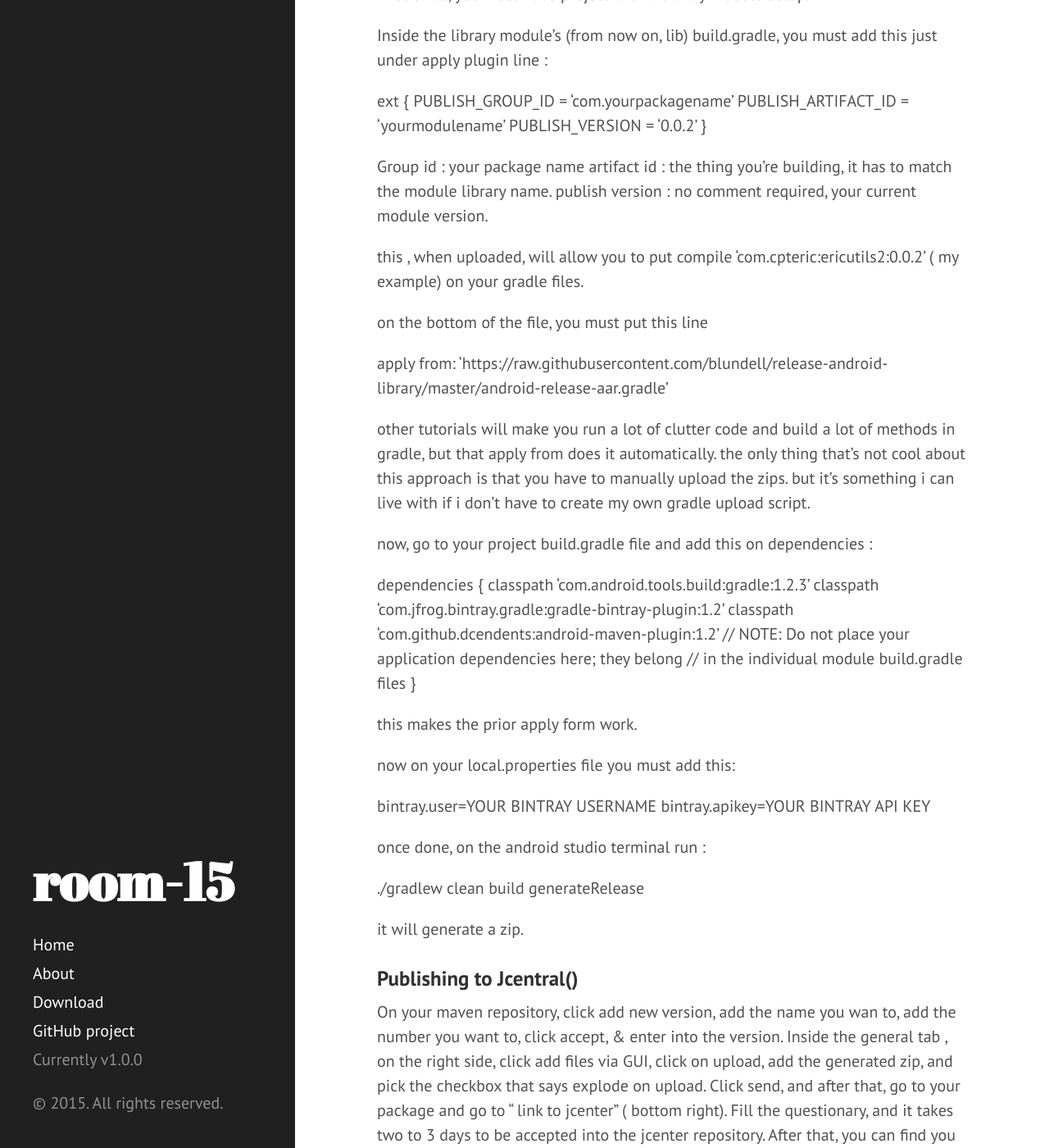
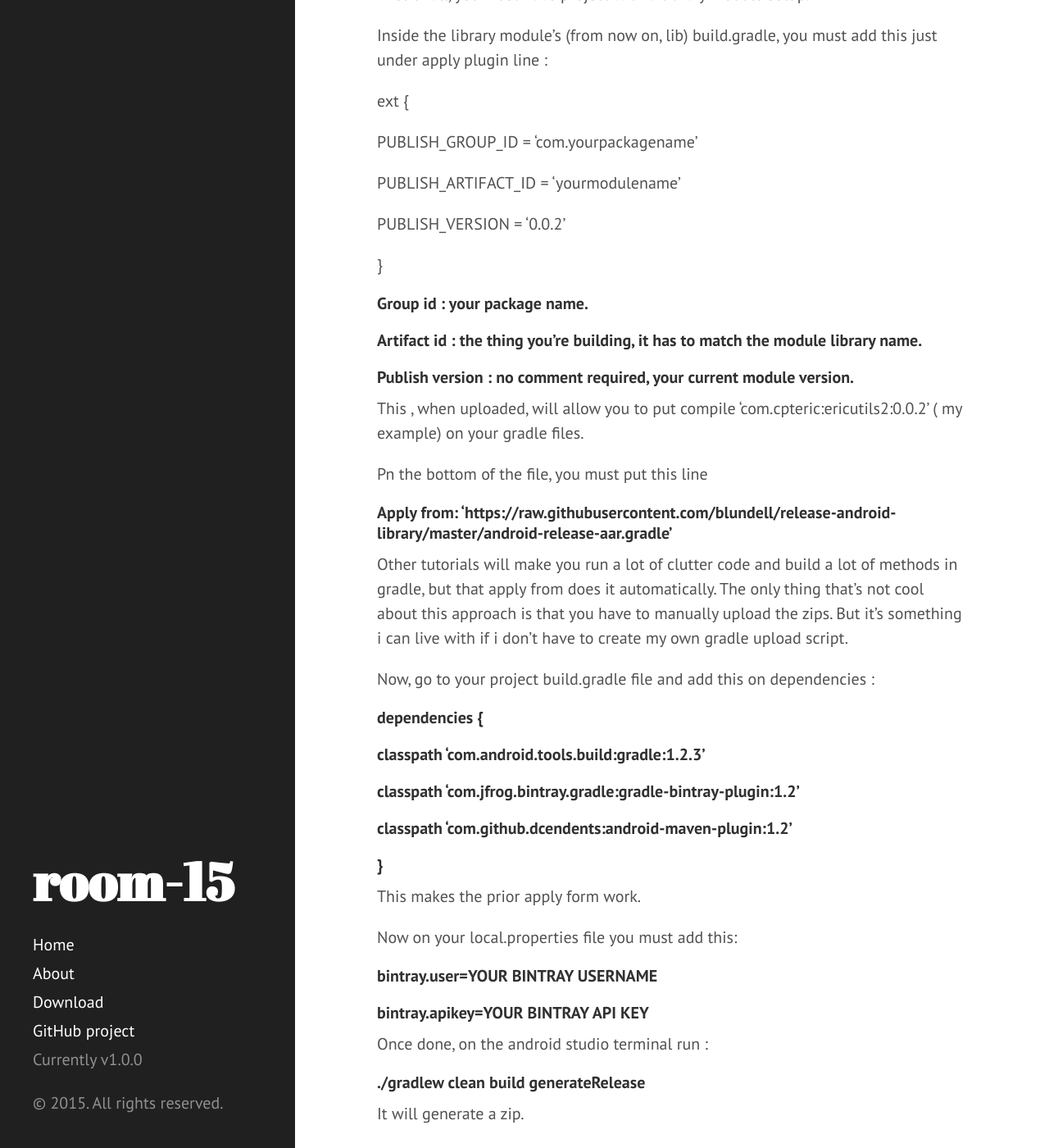
Before and after one commit to room-15/blog, a Jekyll site: the page built from _posts/2015-11-05-How-to-publish-a-library-to-jcentral.md, in a window 1280 px wide and 1400 px high, scrolled down 625 px. Shown: the whole window at 82% size. Built offline with Jekyll 4.4.1, drawn with Linux system fonts in a browser that asks for light colours; comment, search, counter and statistics services are not loaded; some of the changed text lies outside the part shown.

Commit message:
Update 2015-11-05-How-to-publish-a-library-to-jcentral.md
fixed some typos and formatting problems.

```diff
--- a/_posts/2015-11-05-How-to-publish-a-library-to-jcentral.md
+++ b/_posts/2015-11-05-How-to-publish-a-library-to-jcentral.md
@@ -12,9 +12,9 @@ fear not, CptEric has a solution to this.
 
 To get your api key you must be registered on bintray https://bintray.com
 
-you can find it on your user panel ( click in your name, click on edit, click on api key row).
+You can find it on your user panel ( click in your name, click on edit, click on api key row).
 
-after that  you have to create a new maven repository ( package name, image, description, github link, favourite coffee brand... )
+After that  you have to create a new maven repository ( package name, image, description, github link, favourite coffee brand... )
 
 ### Configuring your library
 
@@ -23,56 +23,71 @@ First of all, you must have project with a library module setup.
 Inside the library module’s (from now on, lib) build.gradle, you must add this just under apply plugin line :
 
 ext {
+
    PUBLISH_GROUP_ID = 'com.yourpackagename'
+
    PUBLISH_ARTIFACT_ID = 'yourmodulename'
+
    PUBLISH_VERSION = '0.0.2'
+
 }
 
-Group id : your package name
-artifact id : the thing you’re building, it has to match the module library name.
-publish version : no comment required, your current module version.
+#####Group id : your package name.
 
-this , when uploaded, will allow you to put compile ‘com.cpteric:ericutils2:0.0.2' ( my example) on your gradle files.
+#####Artifact id : the thing you’re building, it has to match the module library name.
 
-on the bottom of the file, you must put this line
+#####Publish version : no comment required, your current module version.
 
-apply from: 'https://raw.githubusercontent.com/blundell/release-android-library/master/android-release-aar.gradle'
+This , when uploaded, will allow you to put compile ‘com.cpteric:ericutils2:0.0.2' ( my example) on your gradle files.
 
- other tutorials will make you run a lot of clutter code and build a lot of methods in gradle, but that apply from does it automatically.
- the only thing that's not cool about this approach is that you have to manually upload the zips.
- but it's something i can live with if i don't have to create my own gradle upload script.
+Pn the bottom of the file, you must put this line
 
-now, go to your project build.gradle file and add this on dependencies :
+######Apply from: 'https://raw.githubusercontent.com/blundell/release-android-library/master/android-release-aar.gradle'
 
-dependencies {
-   classpath 'com.android.tools.build:gradle:1.2.3'
-   classpath 'com.jfrog.bintray.gradle:gradle-bintray-plugin:1.2'
-   classpath 'com.github.dcendents:android-maven-plugin:1.2'
-   // NOTE: Do not place your application dependencies here; they belong
-   // in the individual module build.gradle files
-}
+Other tutorials will make you run a lot of clutter code and build a lot of methods in gradle, but that apply from does it automatically.
+The only thing that's not cool about this approach is that you have to manually upload the zips.
+But it's something i can live with if i don't have to create my own gradle upload script.
 
-this makes the prior apply form work.
+Now, go to your project build.gradle file and add this on dependencies :
 
-now on your local.properties file you must add this:
+######dependencies {
 
-bintray.user=YOUR BINTRAY USERNAME
-bintray.apikey=YOUR BINTRAY API KEY
+######   classpath 'com.android.tools.build:gradle:1.2.3'
 
-once done, on the android studio terminal run :
+######   classpath 'com.jfrog.bintray.gradle:gradle-bintray-plugin:1.2'
 
-./gradlew clean build generateRelease
+######   classpath 'com.github.dcendents:android-maven-plugin:1.2'
 
-it will generate a zip.
+######}
+
+This makes the prior apply form work.
+
+Now on your local.properties file you must add this:
+
+#####bintray.user=YOUR BINTRAY USERNAME
+
+#####bintray.apikey=YOUR BINTRAY API KEY
+
+Once done, on the android studio terminal run :
+
+######./gradlew clean build generateRelease
+
+It will generate a zip.
 
 
 ### Publishing to Jcentral()
 
 On your maven repository, click add new version, add the name you wan to, add the number you want to, click accept, & enter into the version.
+
 Inside the general tab , on the right side, click add files via GUI, click on upload, add the generated zip, and pick the checkbox that says explode on upload.
+
 Click send, and after that, go to your package and go to “ link to jcenter” ( bottom right).
+
 Fill the questionary, and it takes two to 3 days to be accepted into the jcenter repository.
-After that, you can find you package via  compile ‘com.cpteric:ericutils2:0.0.2’ or whatever you picked as 'package : Artifact : version'.
+
+After that, you can find you package via
+######compile ‘com.cpteric:ericutils2:0.0.2’
+or whatever you picked as 'package : Artifact : version'.
 
 
 #### About the author
```
